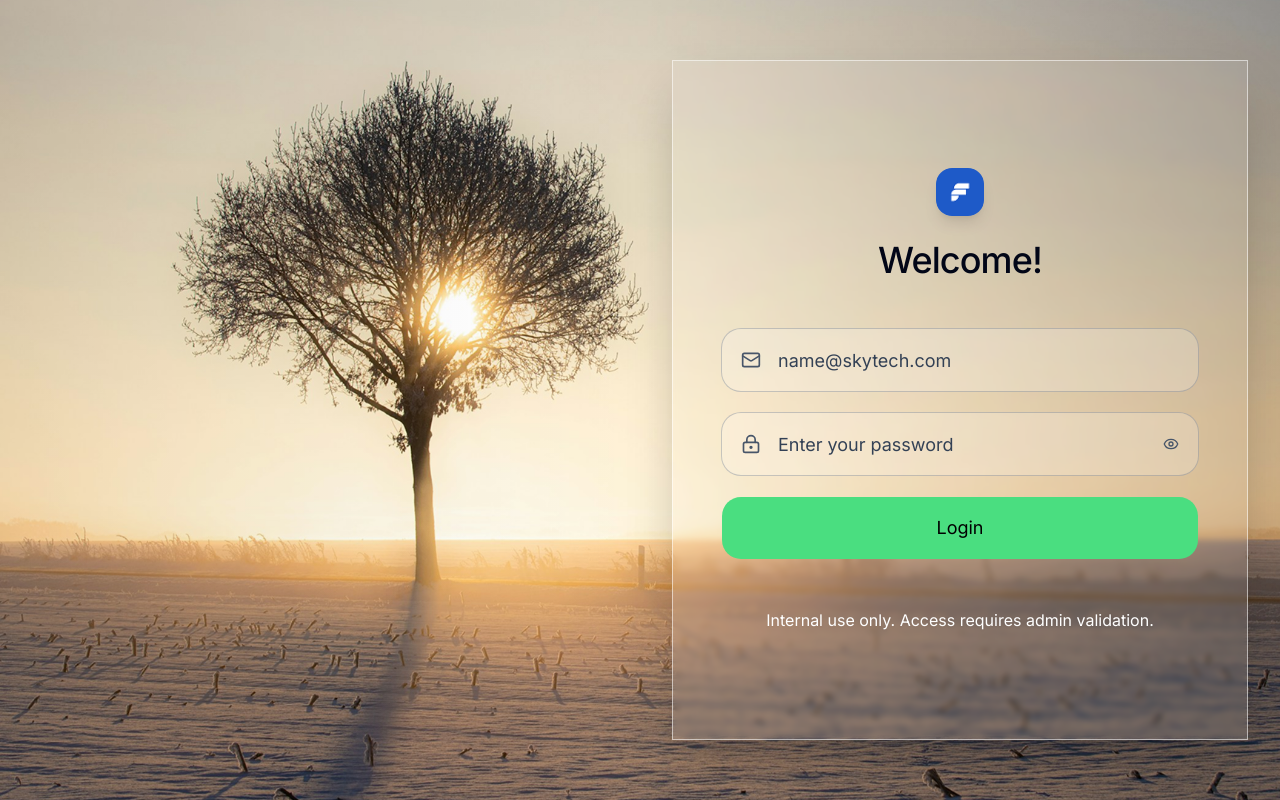
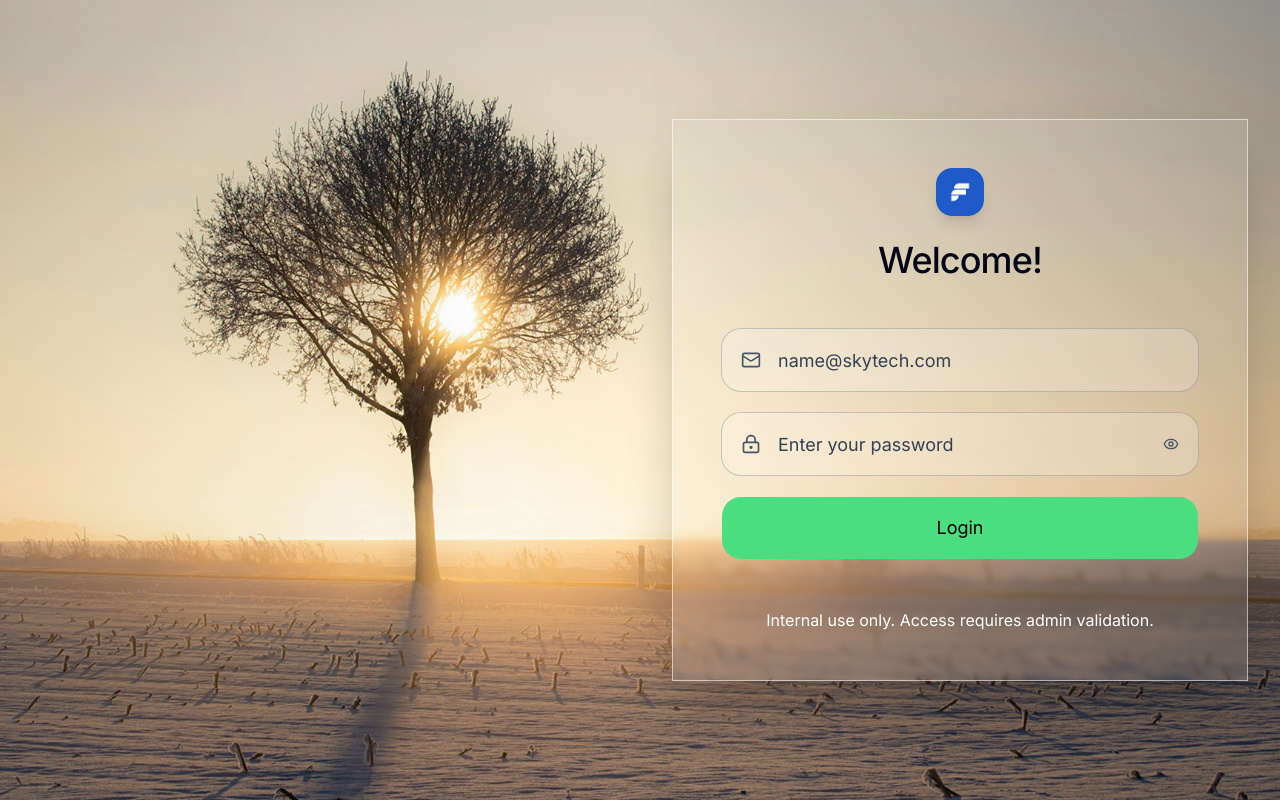
Before and after one commit to danielagblo/skytech-crm-frontend, a Next.js app: page /login in a window 1280 px wide. Built offline with nearby package versions, Linux system fonts and the light colour scheme; no server answers.

Commit message:
style: login page should never scroll

```diff
--- a/src/app/(auth)/login/page.tsx
+++ b/src/app/(auth)/login/page.tsx
@@ -4,13 +4,13 @@ export const metadata: Metadata = { title: "Login" };
 export default function LoginPage() {
   return (
     <main
-      className="relative grid min-h-screen overflow-hidden bg-cover bg-center lg:grid-cols-2"
+      className="relative grid h-screen overflow-hidden bg-cover bg-center lg:grid-cols-2"
       style={{ backgroundImage: "url('/assets/loginOTP_bg.png')" }}
     >
       <div className="absolute inset-0 bg-gradient-to-r from-black/5 via-transparent to-black/15" />
       <div className="relative hidden lg:block" />
-      <div className="relative flex min-h-screen items-center justify-center p-4 sm:p-8 lg:justify-start">
-        <section className="flex min-h-[620px] w-full max-w-[600px] flex-col justify-center border border-white/55 bg-white/10 p-6 text-slate-950 shadow-2xl backdrop-blur-[3px] sm:p-12 lg:min-h-[680px]">
+      <div className="relative flex h-full items-center justify-center p-4 sm:p-8 lg:justify-start">
+        <section className="flex flex-col w-full max-w-[600px] max-h-[90vh] overflow-y-auto border border-white/55 bg-white/10 p-6 text-slate-950 shadow-2xl backdrop-blur-[3px] sm:p-12">
           <div className="mb-10 text-center">
             <img
               src="/assets/skytech_Logo.png"
```
